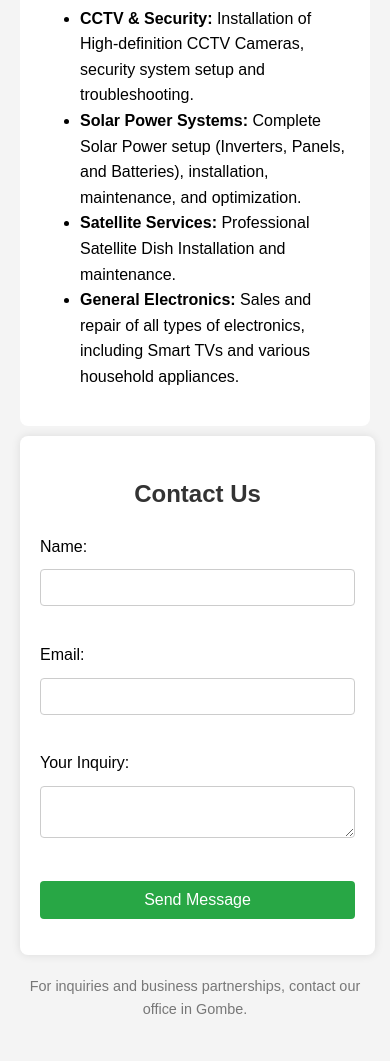
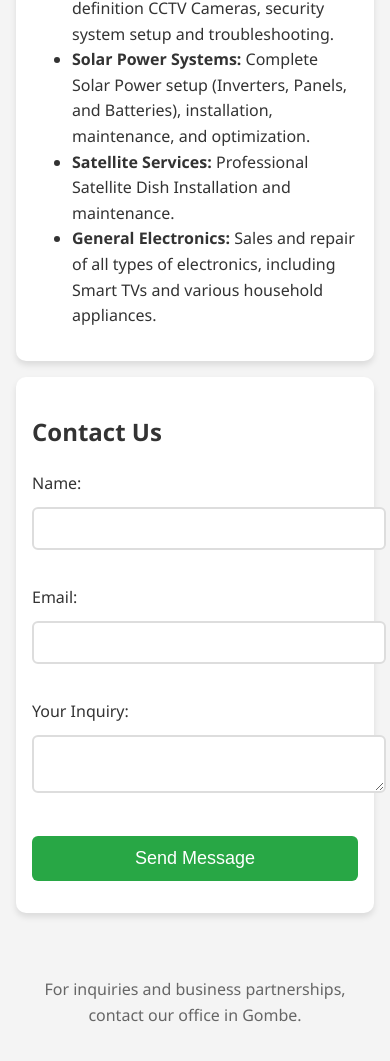
Before and after one commit to omarmuazuarab2-sys/Arab-Digital-Management-System, a website: page index.html in a window 390 px wide. Shown: the part 563-1624 px from the top of the page. Drawn offline with Linux system fonts and the light colour scheme.

Commit message:
Refactor CSS for improved styling and responsiveness

```diff
--- a/style.css
+++ b/style.css
@@ -1,111 +1,116 @@
-body {
-    font-family: Arial, sans-serif;
-    line-height: 1.6;
-    margin: 0;
-    padding: 20px;
-    background-color: #f4f4f4;
+/* 1. Global Variables for professional styling */
+:root {
+    --primary-color: #28a745;
+    --secondary-color: #218838;
+    --dark-color: #333;
+    --light-color: #f4f4f4;
+    --white: #ffffff;
+    --shadow: 0 4px 6px rgba(0,0,0,0.1);
 }
 
-header {
-    background: #333;
-    color: #fff;
-    padding: 10px 0;
-    text-align: center;
-}
-
-section {
-    background: #fff;
-    padding: 20px;
-    margin-top: 20px;
-    border-radius: 8px;
-}
-
-h2 {
-    color: #333;
-}
-
-footer {
-    text-align: center;
-    margin-top: 20px;
-    font-size: 0.9em;
-    color: #777;
-}
-/* Styling for the Inquiry Form */
-#contact {
-    max-width: 400px;
-    margin: 20px auto;
-    padding: 20px;
-    background: #fff;
-    border-radius: 8px;
-    box-shadow: 0 0 10px rgba(0,0,0,0.1);
-}
-
-#contact h2 {
-    text-align: center;
-    color: #333;
-}
-
-#contact input, #contact textarea {
-    width: 100%;
-    padding: 10px;
-    margin: 10px 0;
-    border: 1px solid #ccc;
-    border-radius: 4px;
-    box-sizing: border-box; /* Yana sa padding ɗin ya dace da girman input ɗin */
-}
-
-#contact button {
-    width: 100%;
-    padding: 10px;
-    background-color: #28a745; /* Kore mai kyau */
-    color: white;
-    border: none;
-    border-radius: 4px;
-    cursor: pointer;
-    font-size: 16px;
-}
-
-#contact button:hover {
-    background-color: #218838; /* Launi zai ɗan duhun lokacin da ka kai linzami (hover) */
-}
-
-#responseMessage {
-    text-align: center;
-    margin-top: 15px;
-    color: #28a745;
-    font-weight: bold;
-    }
- /* Smooth scrolling for navigation links */
+/* 2. Base Styles */
 html {
     scroll-behavior: smooth;
 }
 
-/* Responsive adjustment for small screens */
+body {
+    font-family: 'Segoe UI', Tahoma, Geneva, Verdana, sans-serif;
+    line-height: 1.6;
+    margin: 0;
+    background-color: var(--light-color);
+    color: var(--dark-color);
+}
+
+/* 3. Header & Navigation */
+header {
+    background: var(--dark-color);
+    color: var(--white);
+    padding: 2rem 0;
+    text-align: center;
+}
+
+nav ul {
+    list-style: none;
+    display: flex;
+    justify-content: center;
+    gap: 30px;
+    background: #222;
+    padding: 1rem;
+    margin: 0;
+}
+
+nav a {
+    color: var(--white);
+    text-decoration: none;
+    font-weight: bold;
+    transition: color 0.3s;
+}
+
+nav a:hover {
+    color: var(--primary-color);
+}
+
+/* 4. Sections */
+section {
+    max-width: 800px;
+    margin: 2rem auto;
+    padding: 2rem;
+    background: var(--white);
+    border-radius: 10px;
+    box-shadow: var(--shadow);
+}
+
+/* 5. Professional Form Styling */
+#contact {
+    max-width: 500px;
+}
+
+input, textarea {
+    width: 100%;
+    padding: 12px;
+    margin: 10px 0;
+    border: 2px solid #ddd;
+    border-radius: 6px;
+    transition: border-color 0.3s;
+}
+
+input:focus, textarea:focus {
+    border-color: var(--primary-color);
+    outline: none;
+}
+
+button {
+    width: 100%;
+    padding: 12px;
+    background-color: var(--primary-color);
+    color: white;
+    border: none;
+    border-radius: 6px;
+    font-size: 18px;
+    cursor: pointer;
+    transition: transform 0.2s, background-color 0.3s;
+}
+
+button:hover {
+    transform: scale(1.02);
+    background-color: var(--secondary-color);
+}
+
+/* 6. Footer */
+footer {
+    text-align: center;
+    padding: 2rem;
+    color: #666;
+}
+
+/* 7. Responsive Design (Mobile First) */
 @media (max-width: 600px) {
     nav ul {
         flex-direction: column;
-        text-align: center;
-        gap: 10px;
+        gap: 15px;
     }
-    #contact {
-        width: 90%;
-        margin: 10px auto;
+    section {
+        margin: 1rem;
+        padding: 1rem;
     }
-        }
-    /* Adding button animation */
-#contact button {
-    /* Smooth transition for the scaling effect */
-    transition: transform 0.2s ease, background-color 0.3s ease;
-}
-
-#contact button:hover {
-    /* Slightly increase size when hovering */
-    transform: scale(1.05);
-    /* Ensure the button color also shifts smoothly */
-    background-color: #218838;
-}
-
-#contact button:active {
-    /* Slightly shrink when clicked for a physical "press" feel */
-    transform: scale(0.98);
-}
+    }
```
